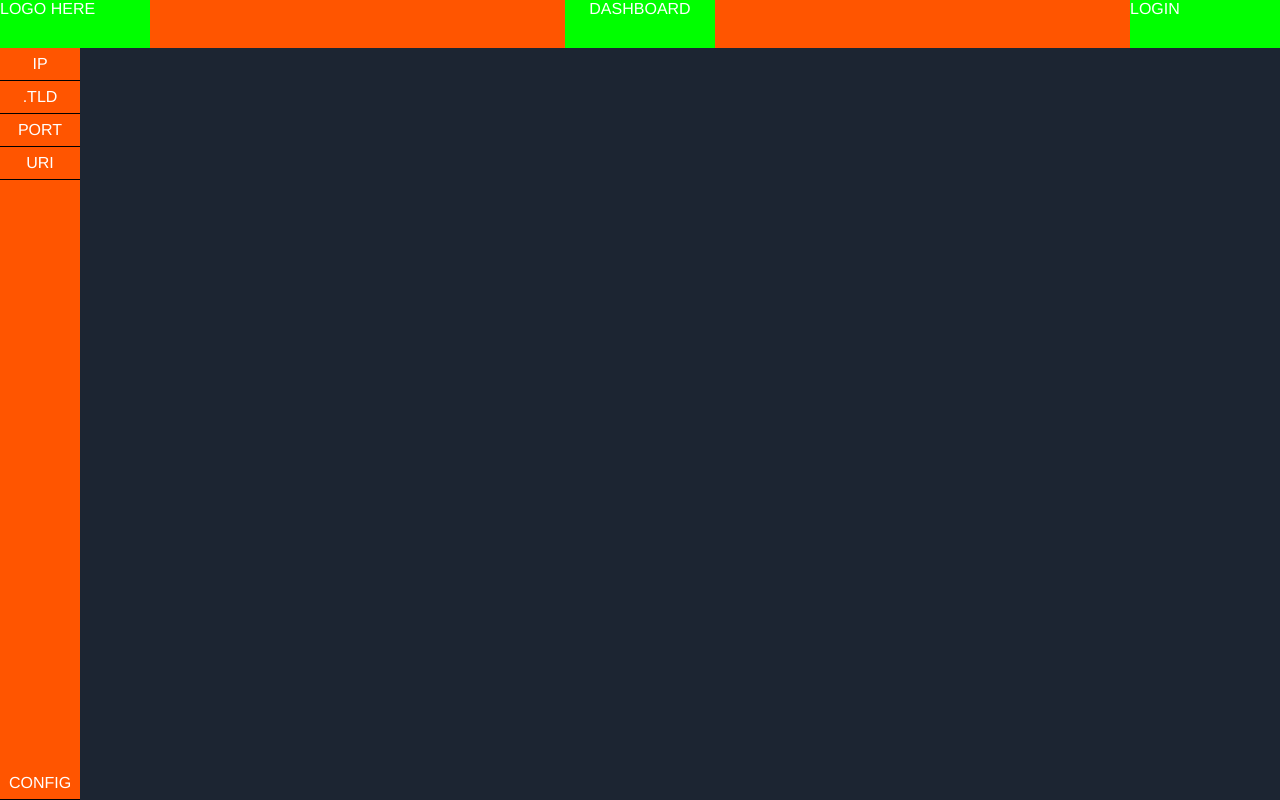
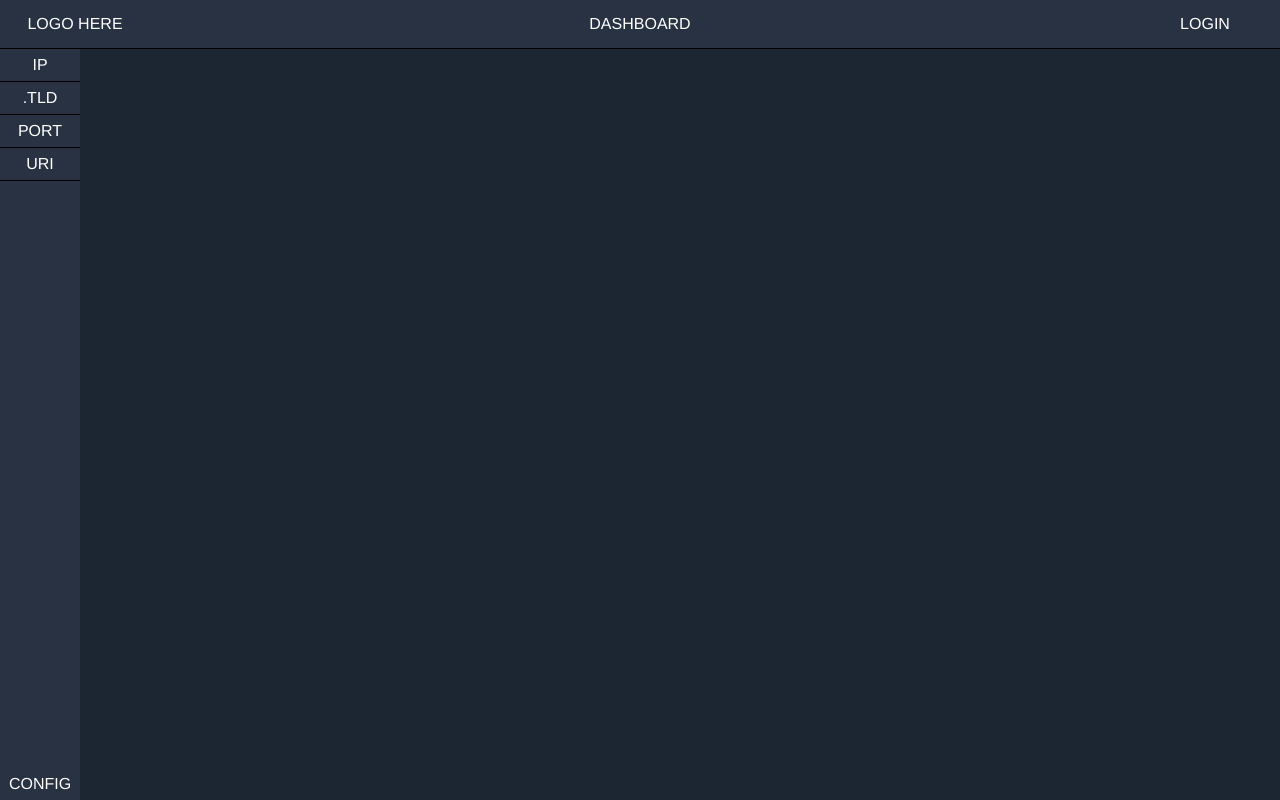
Before and after one commit to bbhunter/webui, a Vue app: page / in a window 1280 px wide. Built offline with nearby package versions, Linux system fonts and the light colour scheme; what vuedarkmode would draw is missing.

Commit message:
use right colors

```diff
--- a/src/components/sidebar.vue
+++ b/src/components/sidebar.vue
@@ -1,9 +1,14 @@
 <template>
     <div class="sidebar">
+        <div class="spacer"></div>
         <div class="item">IP</div>
+        <div class="spacer"></div>
         <div class="item">.TLD</div>
+        <div class="spacer"></div>
         <div class="item">Port</div>
+        <div class="spacer"></div>
         <div class="item">URI</div>
+        <div class="spacer"></div>
         <div class="item setting">config</div>
     </div>
 </template>
@@ -23,28 +28,30 @@ export default {
 <style scoped>
 
 .sidebar{
-    z-index: 0;
     display: flex;
     flex-direction: column;
-    background-color: #F50;
+    background-color: #283243;
     width: 5em;
     position: absolute;
-    top: 3em;
+    top: 3em; /* size #283243he top bar, this is kinda crappy in case it changes */
     bottom: 0;
 }
+
 .item {
-    border-bottom: 1px solid #000;
     line-height: 2em;
     text-transform: uppercase;
     height: 2em;
 }
+
 .item:hover{
-    background-color: #FF55FF;
+    background-color: #8eacc5;
 }
 
 .setting{
     margin-top: auto;
 }
 
-
+.spacer{
+    border-bottom: 1px solid #000;
+}
 </style>
--- a/src/components/topbar.vue
+++ b/src/components/topbar.vue
@@ -4,7 +4,11 @@
         <div class="item title">DASHBOARD</div>
         <div class="connect">
           <!-- if logged off :  -->
-          <div class="item login">LOGIN</div>
+          <router-link tag="div" to="/login">
+            <div class="item login">
+              LOGIN
+            </div>
+          </router-link>
           <!-- else :  -->
           <!-- <div class="item disconnect">DISCONNECT</div> -->
         </div>
@@ -25,22 +29,29 @@ export default {
 <!-- Add "scoped" attribute to limit CSS to this component only -->
 <style scoped>
 .topbar{
-  z-index: 1;
+  z-index: 1000;
   width: 100vw;
   display: flex;
   justify-content: space-between;
   color:#FFF;
   height: 3em;
   text-align: left;
-  background-color: #f50;
+  background-color: #283243;
   flex-flow: row wrap;
+  border-bottom: 1px solid #000;
 }
+
 .item {
   flex: 0 1 0;
   width: 10vw;
   min-width: 150px;
   height: 100%;
-  background-color: #0F0;
+  line-height: 3em;
+  text-align: center;
+}
+
+.login:hover{
+  background-color: #8eacc5;
 }
 
 .logo {
```
